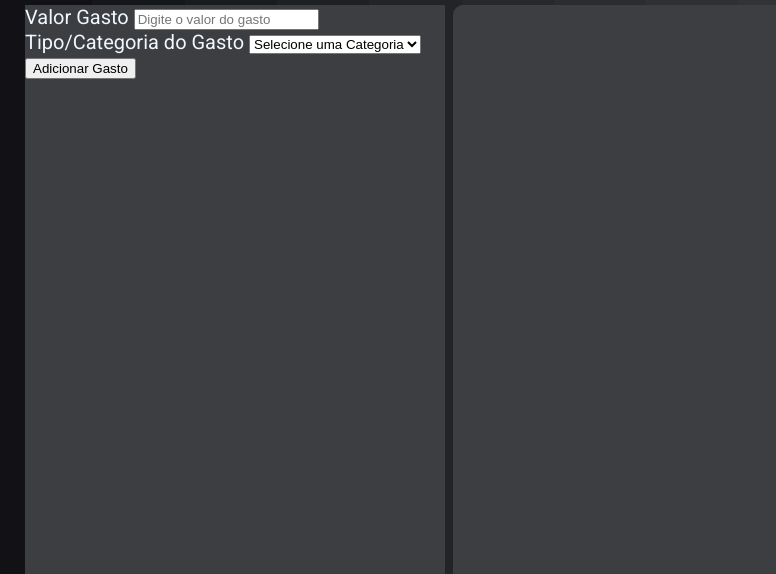
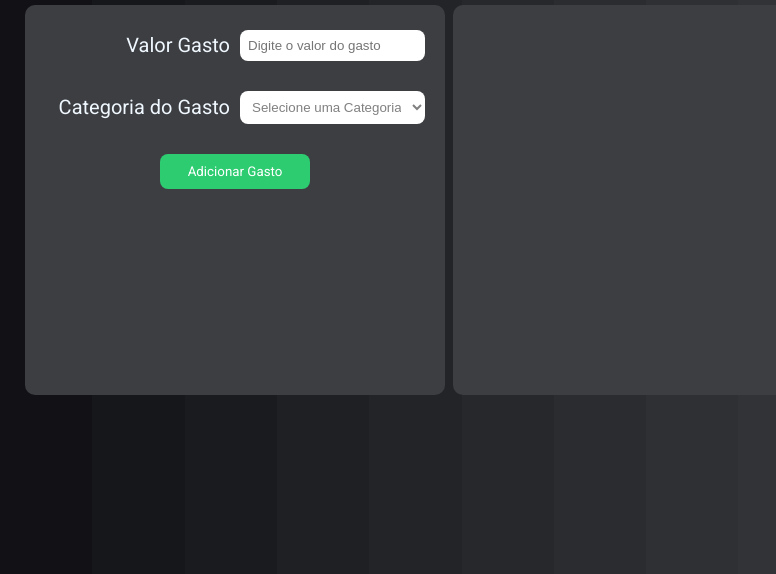
Before and after one commit to CaduDevWeb/Financial-Management-App, an Electron app: page src/renderer/index.html in a window 1200 px wide. Shown: the part 226-800 px from the top of the page, without its empty margins (0-776 px from the left). Drawn offline with Linux system fonts and the light colour scheme.

Commit message:
mais mais mudancas na interface

```diff
--- a/main.js
+++ b/main.js
@@ -3,6 +3,7 @@ const createWindow = () => {
     const mainWindow = new BrowserWindow({
         width: 1200,
         height:800,
+        autoHideMenuBar: false,
         webPreferences: {
             backgroundColor: '#2c3e50',
             nodeIntegration: false,
--- a/package.json
+++ b/package.json
@@ -19,6 +19,7 @@
   },
   "homepage": "https://github.com/CaduDevWeb/Financial-Management-App#readme",
   "devDependencies": {
-    "electron": "^38.1.2"
+    "electron": "^38.1.2",
+    "electron-mocha": "^13.1.0"
   }
 }
--- a/src/renderer/index.html
+++ b/src/renderer/index.html
@@ -20,9 +20,12 @@
         </div>
 
         <form id="expense-form">
+            <div class="card-botton-config">
                 <label for="expense-value">Valor Gasto</label>
                 <input type="number" id="expense-value" placeholder="Digite o valor do gasto">
-            <label for="expense-type">Tipo/Categoria do Gasto</label>
+            </div>
+            <div class="card-botton-config">
+                <label for="expense-type">Categoria do Gasto</label>
                 <select id="expense-category">
                     <option value="" disabled selected>Selecione uma Categoria</option>
                     <option value="Alimentação">Alimentação</option>
@@ -30,11 +33,12 @@
                     <option value="Lazer">Lazer</option>
                     <option value="Moradia">Moradia</option>
                 </select>
-            <button id="add-expense-btn" type="submit">Adicionar Gasto</button>
+            </div>
+            <button id="add-expense-btn" class="scale-up-center" type="submit">Adicionar Gasto</button>
         </form>
 
         <div id="expense-grafic" class="card-config">
-            <canvas id="pie-grafic" width="400" height="400"></canvas>
+            <canvas id="pie-grafic" width="380" height="370"></canvas>
         </div>
     </div>
 </body>
--- a/src/renderer/style.css
+++ b/src/renderer/style.css
@@ -16,8 +16,8 @@ body {
 
 #container {
     display: grid;
-    grid-template-columns: 0.5fr 1fr;
-    grid-template-rows: 0.2fr 1fr;
+    grid-template-columns: 0.2fr 0.2fr;
+    grid-template-rows: auto auto;
     gap: 8px 8px;
     grid-template-areas:
         ".."
@@ -75,4 +75,63 @@ body {
     font-family: Roboto;
     font-weight: 400;
     font-size: 20px;
+    padding: 25px 20px;
+    display: flex;
+    flex-direction: column;
+    align-items: center;
+    border-radius: 10px;
 }
+
+.card-botton-config {
+    display: grid;
+    grid-template-columns: 1fr 1fr;
+    align-items: center;
+    gap: 10px;
+    margin-bottom: 30px;
+    text-align: right;
+}
+
+.card-botton-config label{
+    padding: 0;
+    margin: 0;
+}
+
+
+.card-botton-config input, select{
+    padding: 8px 8px;
+    border-radius: 8px;
+    border-style: none;
+    color: gray;
+    background-color: white;
+    border-color: white;
+    line-height: normal;
+    box-sizing: border-box;
+    width: 100%;
+}
+
+#add-expense-btn {
+    color: white;
+    background-color: #2ECC71;
+    font-family: Roboto;
+    border-radius: 8px;
+    border: none;
+    cursor: pointer;
+    padding: 10px 10px;
+    width: 150px;
+}
+
+.scale-up-center:hover {
+	-webkit-animation: scale-up-center 0.6s cubic-bezier(0.390, 0.575, 0.565, 1.000) both;
+	        animation: scale-up-center 0.6s cubic-bezier(0.390, 0.575, 0.565, 1.000) both;
+}
+
+@keyframes scale-up-center {
+  0% {
+    -webkit-transform: scale(1);
+            transform: scale(1);
+  }
+  100% {
+    -webkit-transform: scale(1.1);
+            transform: scale(1.1);
+  }
+}
```
Lines whose indentation alone changed are shown as unchanged.
